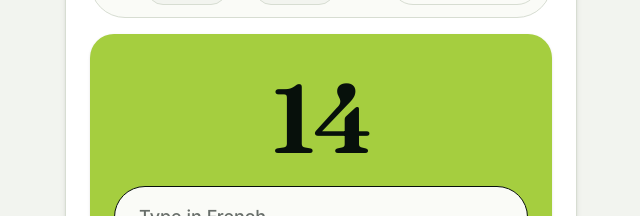
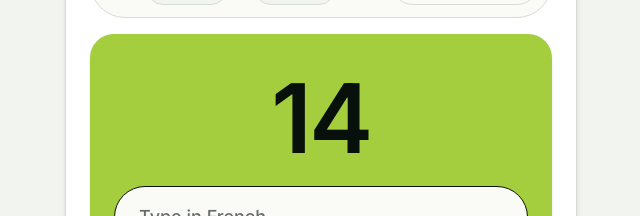
Before and after one commit to Judy-Nihao/french-number-master, a React (Vite) app: page / in a window 1280 px wide. Shown: the part 189-405 px from the top of the page, without its empty margins (319-959 px from the left). Built offline with nearby package versions, Linux system fonts and the light colour scheme.

Commit message:
style(practice): restore Inter for question numerals

```diff
--- a/src/components/practice/SpellingPanel.tsx
+++ b/src/components/practice/SpellingPanel.tsx
@@ -70,7 +70,7 @@ export const SpellingPanel = ({
             ease: [0.22, 1, 0.36, 1],
           }}
           className={cn(
-            "font-display font-semibold not-italic leading-none tracking-[-0.025em] text-app-dark max-w-full text-center",
+            "font-sans font-semibold not-italic leading-none tracking-[-0.025em] text-app-dark max-w-full text-center",
             numberSizeClasses[String(currentNumber ?? "").length] ?? "text-8xl",
           )}
         >
```
